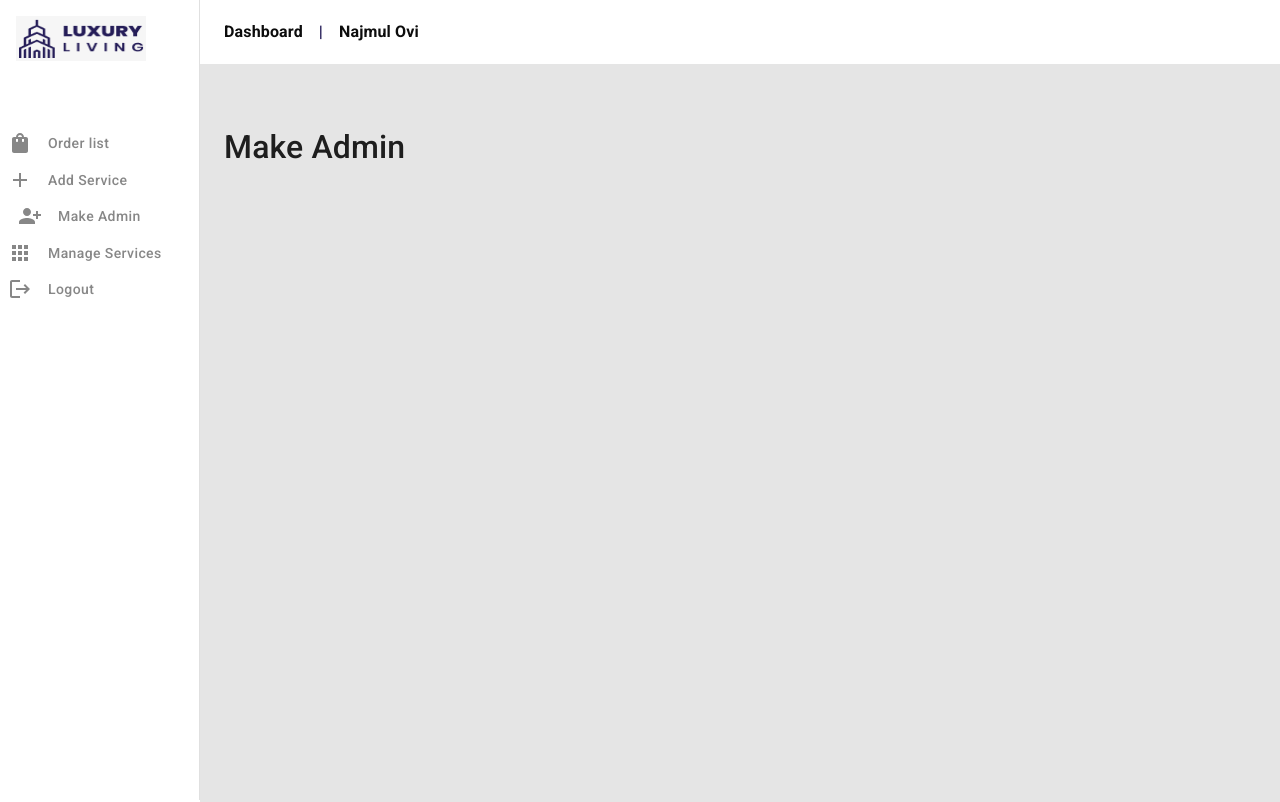
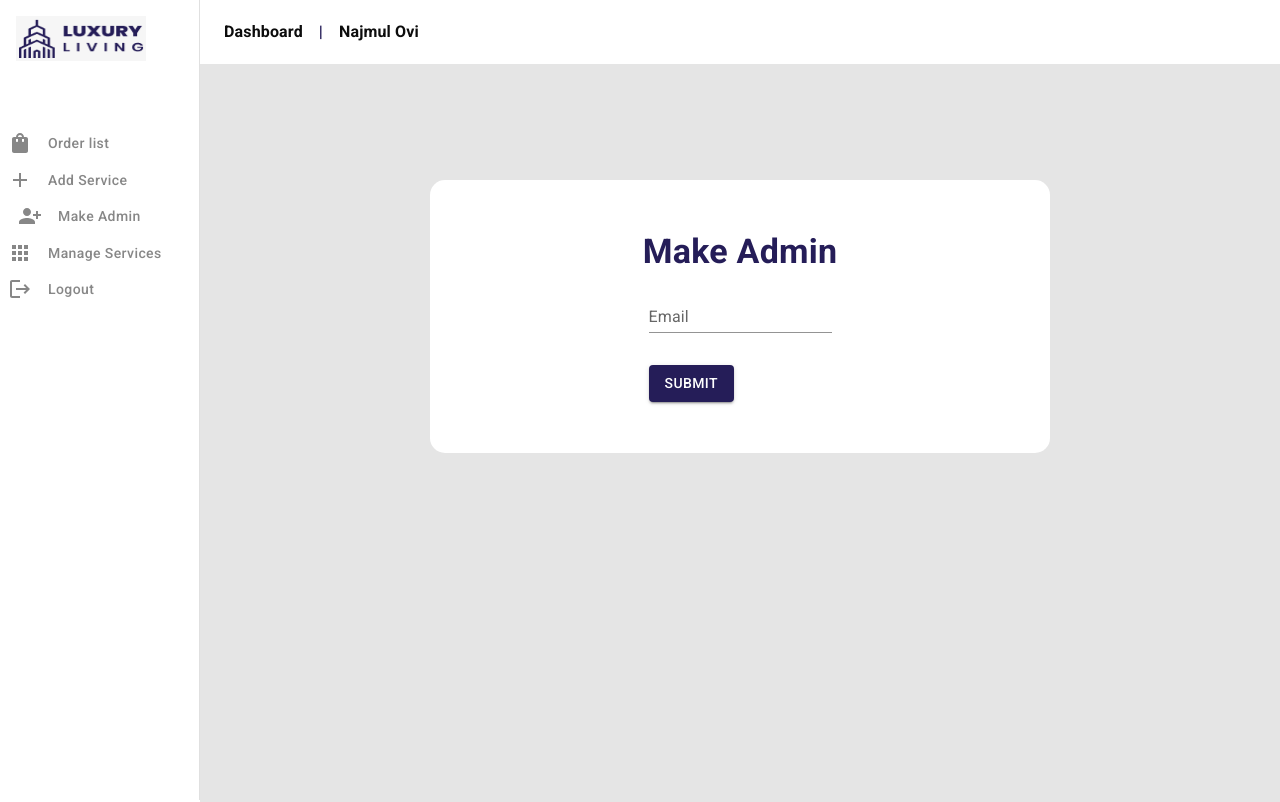
Before and after one commit to mdnajmul/luxury-living-react, a React (Create React App) app: page /dashboard/makeadmin in a window 1280 px wide. Shown: the top 802 px of the page. Built offline with nearby package versions, Linux system fonts and the light colour scheme; no server answers.

Commit message:
make admin component template design complete

```diff
--- a/src/pages/Dashboard/MakeAdmin/MakeAdmin.js
+++ b/src/pages/Dashboard/MakeAdmin/MakeAdmin.js
@@ -1,10 +1,66 @@
-import React from "react";
+import { Alert, Button, Box, TextField, Typography, Grid } from "@mui/material";
+import React, { useState } from "react";
+import { useDispatch, useSelector } from "react-redux";
 
 const MakeAdmin = () => {
+  const [email, setEmail] = useState("");
+
+  const handleOnBlur = (e) => {
+    setEmail(e.target.value);
+  };
+
+  const handleAdminSubmit = (e) => {
+    e.preventDefault();
+    // dispatch(makeAdmin(email));
+    // console.log(user);
+  };
+
   return (
-    <div>
-      <h2>Make Admin</h2>
-    </div>
+    <Box
+      sx={{
+        background: "#fff",
+        p: "5%",
+        mx: "20%",
+        mt: "5%",
+        borderRadius: "15px",
+      }}
+    >
+      <Typography
+        variant="h4"
+        style={{ textAlign: "center", color: "#251D58", fontWeight: "900" }}
+        gutterBottom
+      >
+        Make Admin
+      </Typography>
+      <Grid container justifyContent="center">
+        <form onSubmit={handleAdminSubmit}>
+          <TextField
+            sx={{ width: "100%" }}
+            label="Email"
+            type="email"
+            onBlur={handleOnBlur}
+            variant="standard"
+          />
+          <br />
+          <Button
+            sx={{ mt: 4, background: "#251D58", color: "#fff" }}
+            type="submit"
+            variant="contained"
+          >
+            Submit
+          </Button>
+        </form>
+      </Grid>
+      {false && (
+        <Typography
+          variant="h4"
+          sx={{ textAlign: "center", mt: 4 }}
+          gutterBottom
+        >
+          <Alert severity="success">Made Admin successfully!</Alert>
+        </Typography>
+      )}
+    </Box>
   );
 };
 
```
